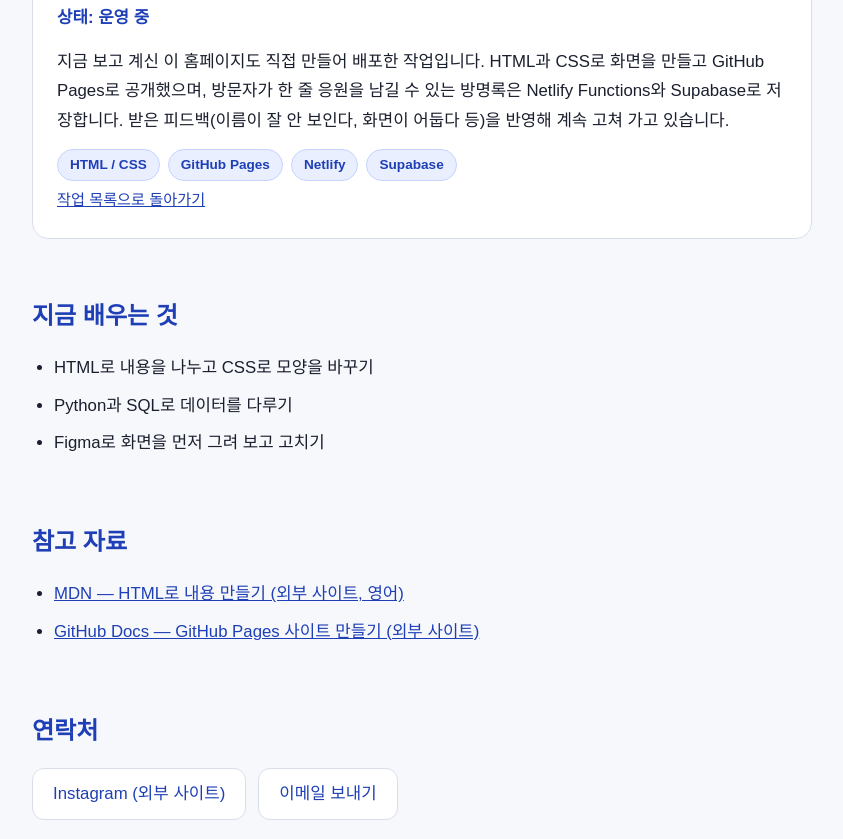
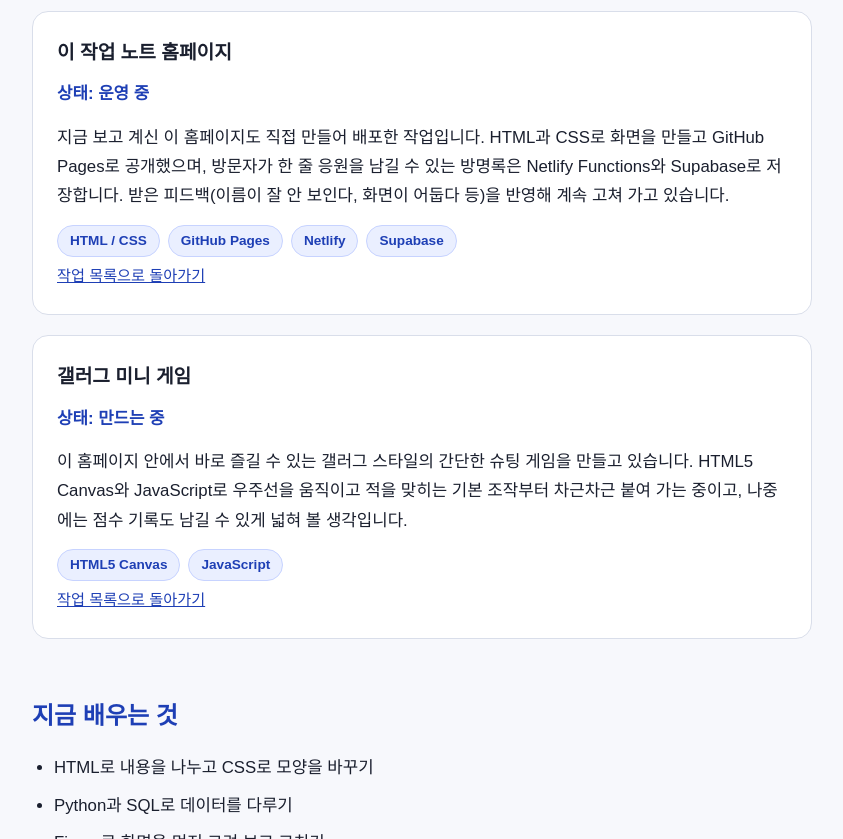
Before and after one commit to goodmin-hue/goodmin-hue.github.io, a website: page index.html in a window 1280 px wide. Shown: the part 2059-2898 px from the top of the page, without its empty margins (218-1061 px from the left). Drawn offline with Linux system fonts and the light colour scheme; no server answers.

Commit message:
내 작업에 갤러그 미니 게임(만드는 중) 추가

```diff
--- a/index.html
+++ b/index.html
@@ -200,6 +200,7 @@
         <li><a href="#work-ai">AI 학습 도우미 기획 <span class="topic">AI</span></a></li>
         <li><a href="#work-sales">판매 데이터 대시보드 <span class="topic">데이터</span></a></li>
         <li><a href="#work-site">이 작업 노트 홈페이지 <span class="topic">웹</span></a></li>
+        <li><a href="#work-galaga">갤러그 미니 게임 <span class="topic">게임</span></a></li>
       </ul>
 
       <article id="work-ai">
@@ -234,6 +235,17 @@
           <li>GitHub Pages</li>
           <li>Netlify</li>
           <li>Supabase</li>
+        </ul>
+        <a class="back" href="#works">작업 목록으로 돌아가기</a>
+      </article>
+
+      <article id="work-galaga">
+        <h3>갤러그 미니 게임</h3>
+        <p class="status">상태: 만드는 중</p>
+        <p>이 홈페이지 안에서 바로 즐길 수 있는 갤러그 스타일의 간단한 슈팅 게임을 만들고 있습니다. HTML5 Canvas와 JavaScript로 우주선을 움직이고 적을 맞히는 기본 조작부터 차근차근 붙여 가는 중이고, 나중에는 점수 기록도 남길 수 있게 넓혀 볼 생각입니다.</p>
+        <ul class="tags" aria-label="사용 도구">
+          <li>HTML5 Canvas</li>
+          <li>JavaScript</li>
         </ul>
         <a class="back" href="#works">작업 목록으로 돌아가기</a>
       </article>
```
